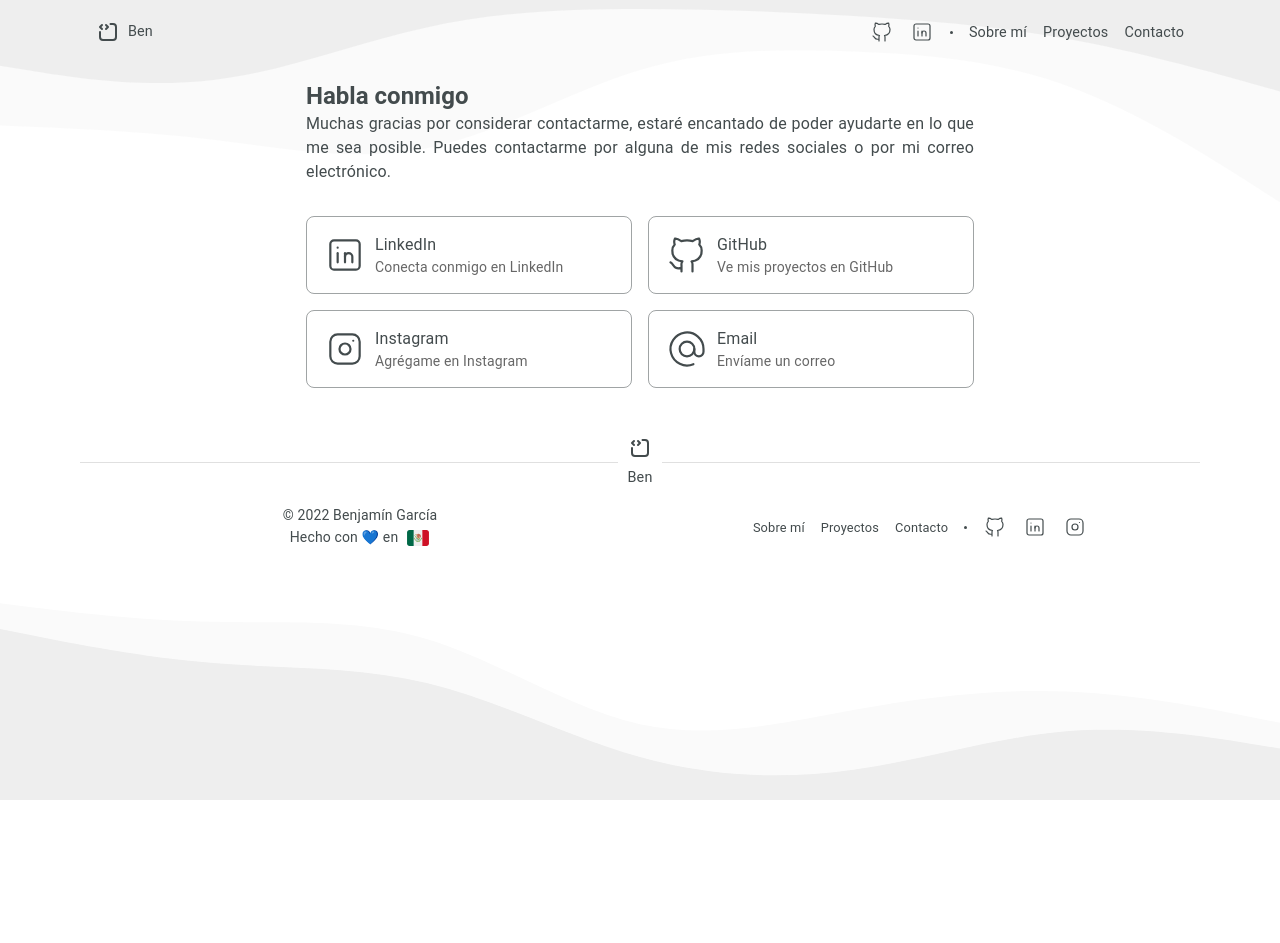
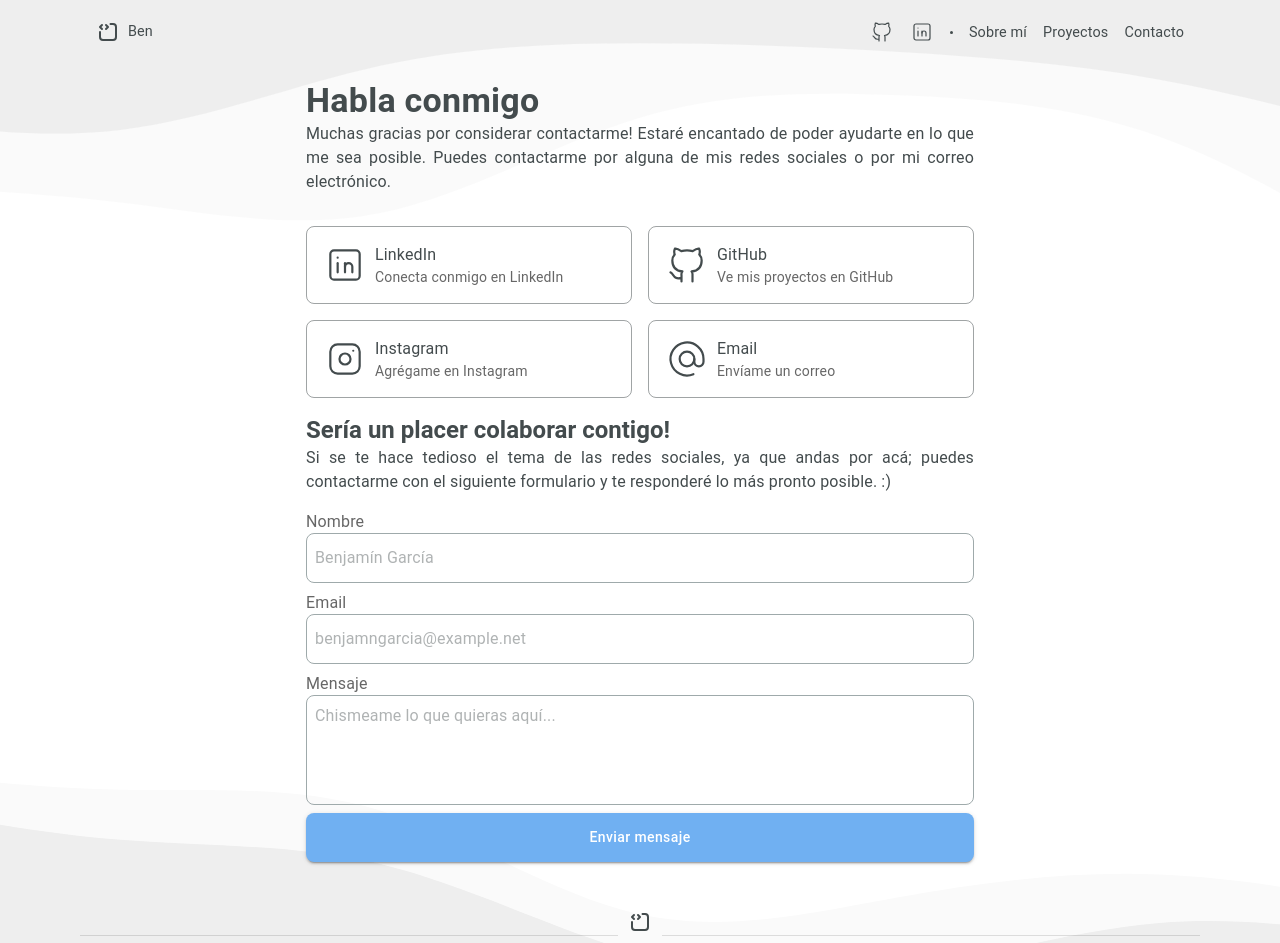
Before and after one commit to Benjamngarcia/portfolio-benjamn, a Next.js app: page /contact in a window 1280 px wide. Shown: the top 943 px of the page. Before the commit the page ends 800 px from the top, so only its background shows below. Built offline with nearby package versions, Linux system fonts and the light colour scheme.

Commit message:
add contact form

```diff
--- /dev/null
+++ b/src/components/Forms/ContactForm.jsx
@@ -0,0 +1,119 @@
+import { useState } from "react";
+import { Box, Button, InputBase, InputLabel, FormControl } from "@mui/material";
+
+export function ContactForm() {
+  const [name, setName] = useState("");
+  const [email, setEmail] = useState("");
+  const [message, setMessage] = useState("");
+  const [errors, setErrors] = useState({
+    name: false,
+    email: false,
+    message: false,
+  });
+
+  const validateEmail = (email) => {
+    const regex = /\S+@\S+\.\S+/;
+    return regex.test(email);
+  };
+
+  const validateForm = () => {
+    const newErrors = {
+      name: name.trim() === "",
+      email: !validateEmail(email),
+      message: message.trim() === "",
+    };
+    setErrors(newErrors);
+
+    return !Object.values(newErrors).some((error) => error);
+  };
+
+  const handleInputChange = (e, field) => {
+    const value = e.target.value;
+    setErrors((prevErrors) => ({ ...prevErrors, [field]: false }));
+
+    switch (field) {
+      case "name":
+        setName(value);
+        break;
+      case "email":
+        setEmail(value);
+        break;
+      case "message":
+        setMessage(value);
+        break;
+      default:
+        break;
+    }
+  };
+
+  const handleSubmit = (e) => {
+    e.preventDefault();
+    const isValid = validateForm();
+
+    if (isValid) {
+      console.log("Name: ", name);
+      console.log("Email: ", email);
+      console.log("Message: ", message);
+    }
+  };
+
+  return (
+    <Box
+      component="form"
+      sx={{
+        width: "100%",
+        gap: "8px",
+        display: "flex",
+        flexDirection: "column",
+      }}
+    >
+      <Box>
+        <InputLabel htmlFor="name">Nombre</InputLabel>
+        <InputBase
+          id="name"
+          placeholder="Benjamín García"
+          onChange={(e) => handleInputChange(e, "name")}
+          type="text"
+          error={errors.name}
+          fullWidth
+        />
+      </Box>
+      <Box>
+        <InputLabel htmlFor="email">Email</InputLabel>
+        <InputBase
+          id="email"
+          placeholder="benjamngarcia@example.net"
+          onChange={(e) => handleInputChange(e, "email")}
+          type="email"
+          error={errors.email}
+          fullWidth
+        />
+      </Box>
+      <Box>
+        <InputLabel htmlFor="message">Mensaje</InputLabel>
+        <InputBase
+          id="message"
+          placeholder="Chismeame lo que quieras aquí..."
+          multiline
+          minRows={4}
+          maxRows={6}
+          onChange={(e) => handleInputChange(e, "message")}
+          error={errors.message}
+          fullWidth
+        />
+      </Box>
+      <Button
+        variant="contained"
+        color="secondary"
+        sx={{
+          borderRadius: "8px",
+          textTransform: "none",
+          padding: "12px",
+        }}
+        onClick={handleSubmit}
+      >
+        Enviar mensaje
+      </Button>
+    </Box>
+  );
+}
--- a/src/pages/contact.js
+++ b/src/pages/contact.js
@@ -3,6 +3,7 @@ import { Box, Grid, Typography } from "@mui/material";
 import { Colors } from "../styles/theme";
 import { socialNetworksButtons } from "../utils/data";
 import { ButtonSocial } from "../components/Buttons/ButtonSocial";
+import { ContactForm } from "../components/Forms/ContactForm";
 
 function contact() {
   return (
@@ -14,11 +15,11 @@ function contact() {
       <Box component="main" sx={{ maxWidth: "668px", margin: "auto" }}>
         <Grid container>
           <Grid item xs={12} sx={{ color: Colors.primary, marginTop: "16px" }}>
-            <Typography component="h1" variant="h5" fontWeight="bold">
+            <Typography component="h1" variant="h4" fontWeight="bold">
               Habla conmigo
             </Typography>
             <Typography component="p" variant="body1" textAlign="justify">
-              Muchas gracias por considerar contactarme, estaré encantado de
+              Muchas gracias por considerar contactarme! Estaré encantado de
               poder ayudarte en lo que me sea posible. Puedes contactarme por
               alguna de mis redes sociales o por mi correo electrónico.
             </Typography>
@@ -35,6 +36,19 @@ function contact() {
               ))}
             </Grid>
           </Grid>
+          <Grid item xs={12} sx={{ color: Colors.primary, marginTop: "16px" }}>
+            <Typography component="h2" variant="h5" fontWeight="bold">
+              Sería un placer colaborar contigo!
+            </Typography>
+            <Typography component="p" variant="body1" textAlign="justify">
+              Si se te hace tedioso el tema de las redes sociales, ya que andas
+              por acá; puedes contactarme con el siguiente formulario y te
+              responderé lo más pronto posible. :)
+            </Typography>
+            <Grid container sx={{ marginTop: "16px" }}>
+              <ContactForm />
+            </Grid>
+          </Grid>
         </Grid>
       </Box>
     </>
--- a/src/styles/theme/index.js
+++ b/src/styles/theme/index.js
@@ -12,6 +12,7 @@ export const Colors = {
   info: "#00a2ff",
   danger: "#FFB72F",
   warning: "#FFD92F",
+  error: "#d32f2f",
   dark: "#0c1012",
   ligth: "#aaa",
   muted: "#646369",
@@ -62,6 +63,32 @@ const theme = createTheme({
       textOverflow: "ellipsis",
     },
   },
+  components: {
+    MuiInputBase: {
+      styleOverrides: {
+        root: {
+          border: `1px solid ${Colors.primaryDark}`,
+          borderRadius: "8px",
+          padding: "8px",
+          transition: "0.2s all ease-in-out",
+          "&.Mui-error": {
+            borderColor: Colors.error,
+            boxShadow: "0 0 0 0.2rem rgba(211, 47, 47, 0.25)",
+          },
+          "&:focus-within": {
+            borderColor: Colors.secondary,
+            boxShadow: "0 0 0 0.2rem rgba(112, 176, 242, 0.25)",
+          },
+          "& .MuiInputBase-input": {
+            color: Colors.primary,
+            "&::placeholder": {
+              color: Colors.primary,
+            }
+          }
+        },
+      },
+    },
+  },
 });
 
 export default theme;
```
